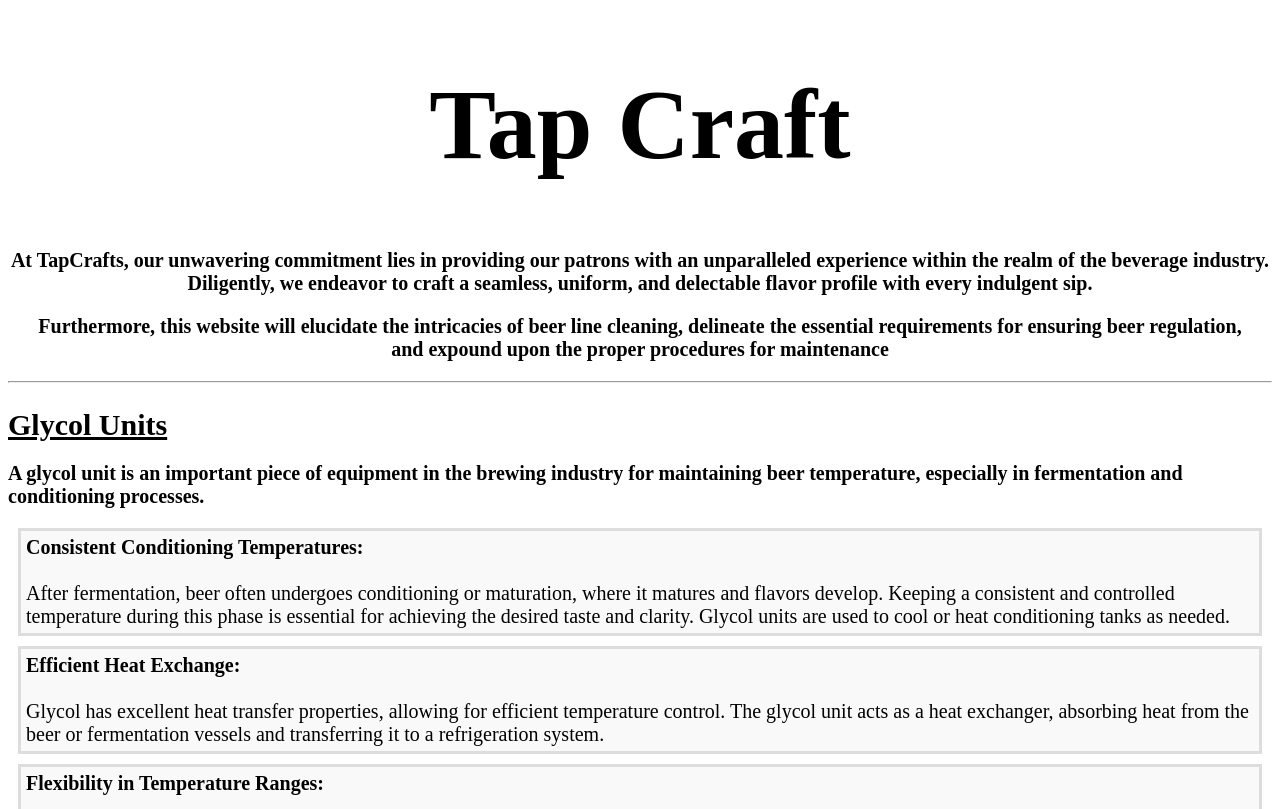
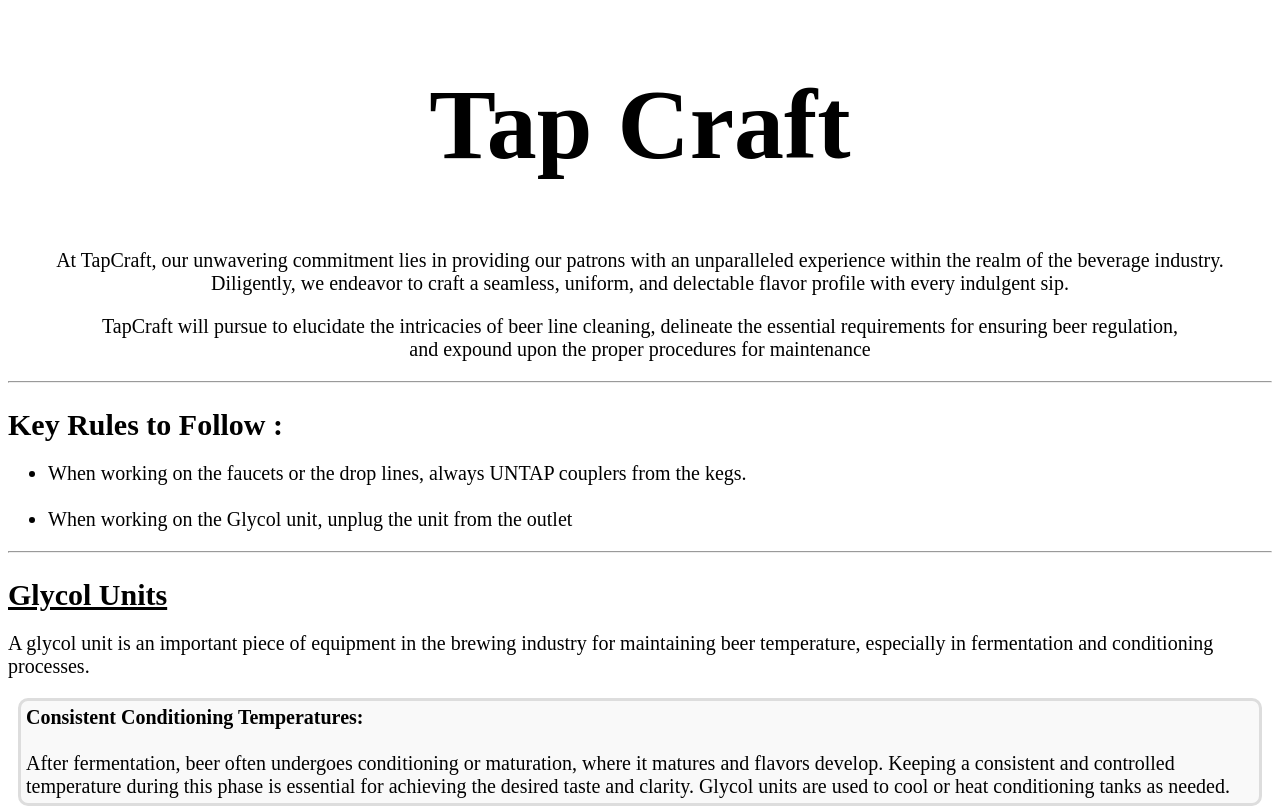
Before and after one commit to antman1997/TapCraftTutorials, a plain HTML site: page index.html in a window 1280 px wide. Shown: the top 809 px of the page. Drawn offline with Linux system fonts and the light colour scheme.

Commit message:
updated files

```diff
--- a/index.html
+++ b/index.html
@@ -13,14 +13,26 @@
 </header>
 
 <section class="first">
-  <p class="about">At TapCrafts, our unwavering commitment lies in providing our patrons with an unparalleled experience within the realm
+  <p class="about">At TapCraft, our unwavering commitment lies in providing our patrons with an unparalleled experience within the realm
   of the beverage industry. <br>Diligently, we endeavor to craft a seamless, uniform, and delectable flavor profile with every
   indulgent sip. </p>
 
-  <p class="about">Furthermore, this website will elucidate the intricacies of beer line cleaning, delineate the essential requirements for ensuring beer regulation,<br> and expound upon the proper procedures for maintenance</p>
+  <p class="about">TapCraft will pursue to elucidate the intricacies of beer line cleaning, delineate the essential requirements for ensuring beer regulation,<br> and expound upon the proper procedures for maintenance</p>
   <hr>
 </section>
 
+<section>
+  <h2 class="topic">Key Rules to Follow :</h2>
+  <div class="list">
+    <ul>
+      <li>When working on the faucets or the drop lines, always UNTAP couplers from the kegs.</li>
+      <br>
+      <li>When working on the Glycol unit, unplug the unit from the outlet</li>
+    </ul>
+
+  </div>
+</section>
+<hr>
 <section>
   <h2 class="topic"><u>Glycol Units</u></h2>
   <p class="about">A glycol unit is an important piece of equipment in the brewing industry for maintaining beer temperature, especially in
--- a/styles.css
+++ b/styles.css
@@ -16,15 +16,14 @@ hr {
   font-size: 30px;
   margin-bottom: 15px;
 }
-.about {
-  font-weight: bold;
-}
 .file {
 position: relative;
 background-color: #f9f9f9;
 padding: 5px;
 border: 3px solid #ddd;
+border-radius: 10px;
 margin: 10px;
+
 }
 .file1 {
   z-index: 1;
```
